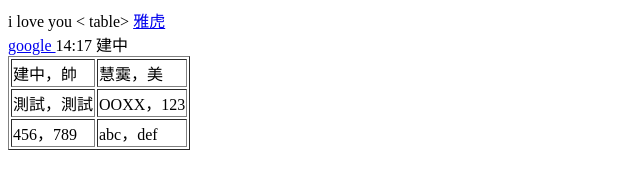
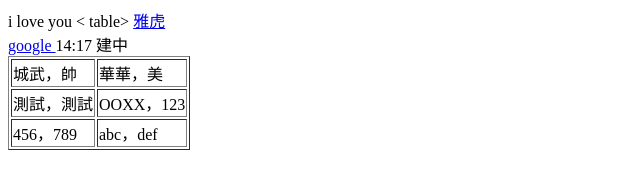
Before and after one commit to 1220happy/1220happy.github.io, a plain HTML site: page index.html in a window 1280 px wide. Shown: the full height of the page, 0-640 px from the left. Drawn offline with Linux system fonts and the light colour scheme.

Commit message:
Add files via upload

```diff
--- a/index.html
+++ b/index.html
@@ -6,8 +6,8 @@ i love you
 14:17 建中 <TABLE border=1>
 
 <TR>
-<TD>建中，帥</TD>
-<TD>慧霙，美</TD>
+<TD>城武，帥</TD>
+<TD>華華，美</TD>
 </TR>
 
 <TR>
```
